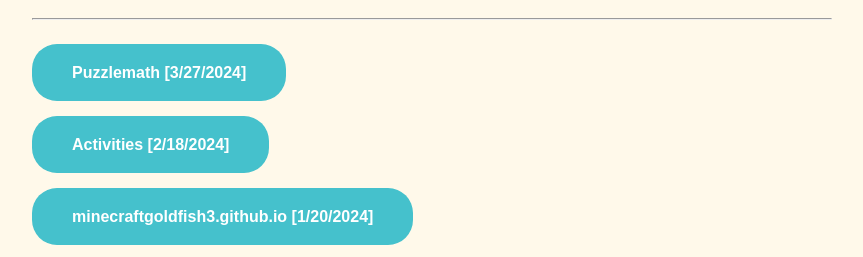
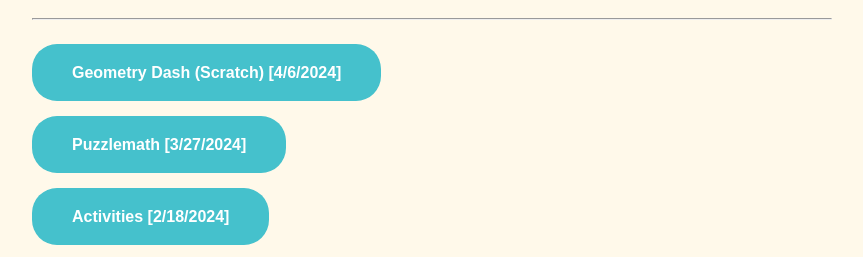
Before and after one commit to MINECRAFTGOLDFISH3/Projects, a plain HTML site: page index.html in a window 1280 px wide. Shown: the part 246-503 px from the top of the page, without its empty margins (208-1071 px from the left). Drawn offline with Linux system fonts and the light colour scheme.

Commit message:
Update index.html

```diff
--- a/index.html
+++ b/index.html
@@ -14,6 +14,7 @@
         </div>
         <div id="button">
             <h1>2024</h1> <hr /> <br /> <br />
+            <a href="https://minecraftgoldfish3.github.io/Geometry-Dash-Scratch">Geometry Dash (Scratch) [4/6/2024]</a> <br /> <br /> <br /> <br />
             <a href="" onclick="cloak()">Puzzlemath [3/27/2024]</a> <br /> <br /> <br /> <br />
             <a href="https://minecraftgoldfish3.github.io/Activities">Activities [2/18/2024]</a> <br /> <br /> <br /> <br />
             <a href="https://minecraftgoldfish3.github.io/">minecraftgoldfish3.github.io [1/20/2024]</a> <br /> <br /> <br /> <br />
```
